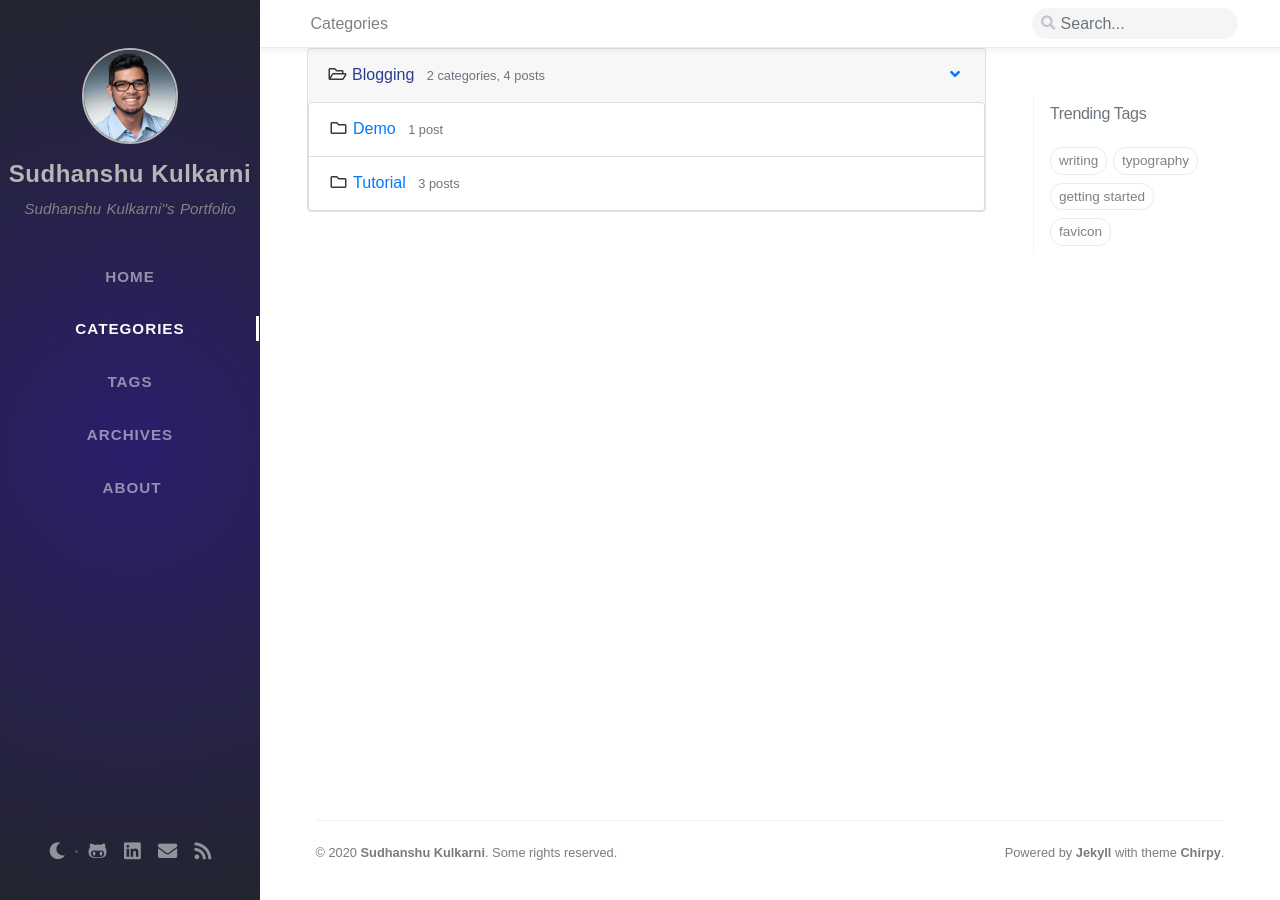
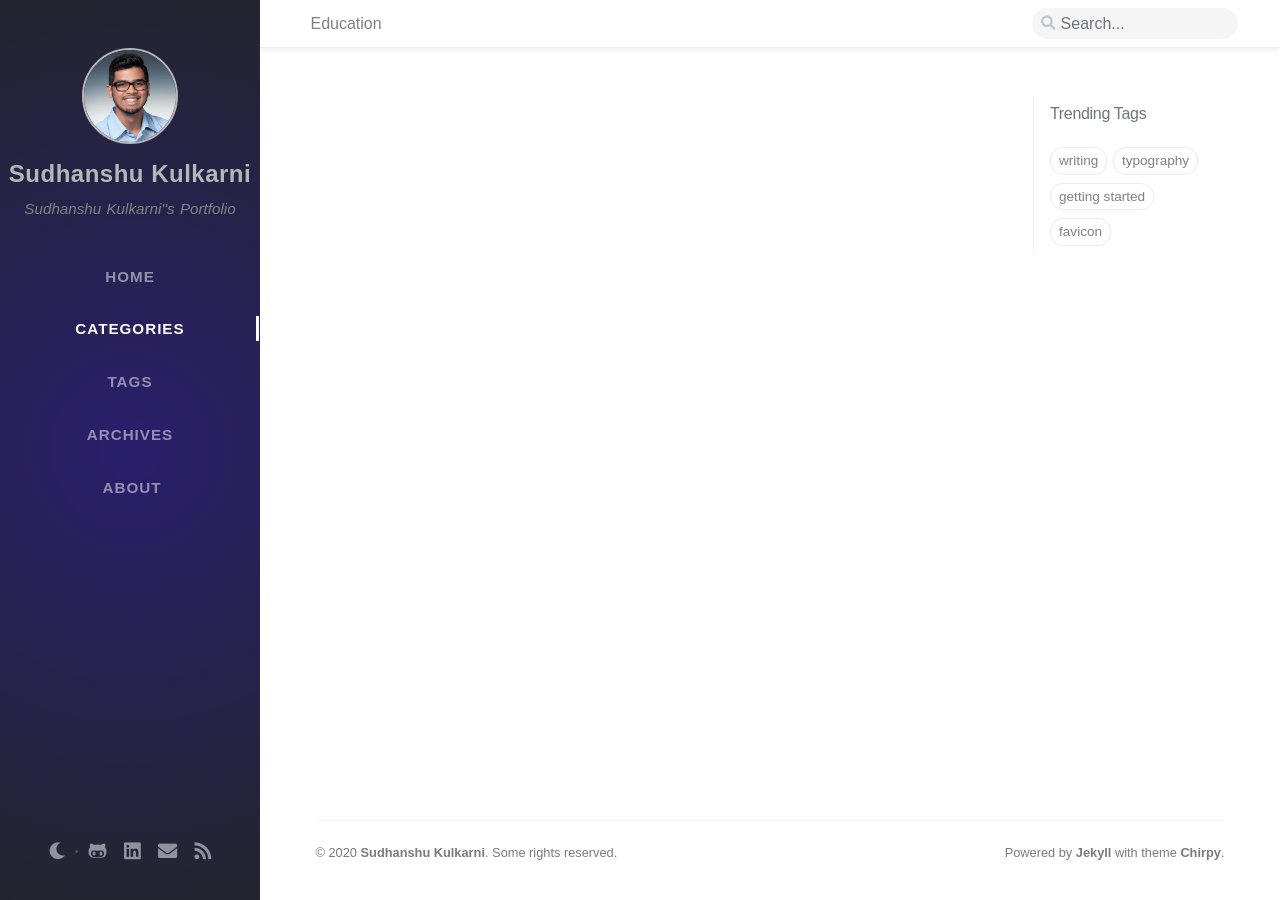
Before and after one commit to skulkarni218/skulkarni218.github.io, a Jekyll site: the page built from tabs/categories.md, in a window 1280 px wide. Built offline with Jekyll 4.4.1, drawn with Linux system fonts in a browser that asks for light colours; nearby versions of some CDN libraries; some web fonts are replaced; our own code applies the rules of GitHub Pages for plain Markdown files; comment, search, counter and statistics services are not loaded.

Commit message:
Deleting things

```diff
--- a/tabs/categories.md
+++ b/tabs/categories.md
@@ -1,5 +1,5 @@
 ---
-title: Categories
+title: Education
 
 # All the Categories of posts
 # v2.0
@@ -7,78 +7,3 @@
 # © 2017-2019 Cotes Chung
 # MIT License
 ---
-
-{% assign sort_categories = site.categories | sort %}
-
-{% for category in sort_categories %}
-  {% assign category_name = category | first %}
-  {% assign posts_of_category = category | last %}
-  {% assign first_post = posts_of_category[0] %}
-
-  {% if category_name == first_post.categories[0] %}
-    {% assign sub_categories = "" %}
-    {% for post in posts_of_category %}
-      {% if post.categories.size > 1 %}
-        {% assign sub_categories = sub_categories | append: post.categories[1] | append: "|" %}
-      {% endif %}
-    {% endfor %}
-
-    {% assign sub_categories = sub_categories | split: "|" | uniq | sort %}
-    {% assign sub_categories_size = sub_categories | size %}
-
-  <div class="card categories">
-    <!-- top-category -->
-    <div class="card-header d-flex justify-content-between hide-border-bottom" id="h_{{ category_name }}">
-      <span>
-      {% if sub_categories_size > 0 %}
-        <i class="far fa-folder-open fa-fw"></i>
-      {% else %}
-        <i class="far fa-folder fa-fw"></i>
-      {% endif %}
-        <a href="{{ site.baseurl }}/categories/{{ category_name | replace: ' ', '-' | downcase | url_encode }}/">{{ category_name }}</a>
-        <!-- content count -->
-        {% assign top_posts_size = site.categories[category_name] | size %}
-        <span class="text-muted small font-weight-light pl-2">
-        {% if sub_categories_size > 0 %}
-          {{ sub_categories_size }}
-          {% if sub_categories_size > 1 %}categories{% else %}category{% endif %},
-        {% endif %}
-          {{ top_posts_size }}
-          post{% if top_posts_size > 1 %}s{% endif %}
-        </span>
-      </span>
-
-      <!-- arrow -->
-      <a href="#l_{{ category_name }}" data-toggle="collapse" aria-expanded="true" class="category-trigger hide-border-bottom">
-        {% if sub_categories_size > 0%}
-        <i class="fas fa-fw fa-angle-down"></i>
-        {% else %}
-        <i class="fas fa-fw fa-angle-right disabled"></i>
-        {% endif %}
-      </a>
-
-    </div> <!-- .card-header -->
-
-    <!-- Sub-categories -->
-    {% if sub_categories_size > 0 %}
-    <div id="l_{{ category_name }}" class="collapse show" aria-expanded="true">
-      <ul class="list-group">
-        {% for sub_category in sub_categories %}
-        <li class="list-group-item">
-          <i class="far fa-folder fa-fw"></i>&nbsp;<a href="{{ site.baseurl }}/categories/{{ sub_category | replace: ' ', '-' | downcase | url_encode }}/">{{ sub_category }}</a>
-          {% assign posts_size = site.categories[sub_category] | size %}
-          <span class="text-muted small font-weight-light pl-2">{{ posts_size }}
-            post{% if posts_size > 1 %}s{% endif %}
-          </span>
-        </li>
-        {% endfor %}
-      </ul>
-    </div>
-    {% endif %}
-
-  </div> <!-- .card -->
-
-  {% endif %}
-{% endfor %}
-
-<script src="{{ site.baseurl }}/assets/js/dist/category-collapse.min.js" async></script>
```
Also changed, not shown: tabs/about.md (+1 -1 lines), tabs/archives.md (+1 -32 lines), tabs/tags.md (+1 -21 lines).
